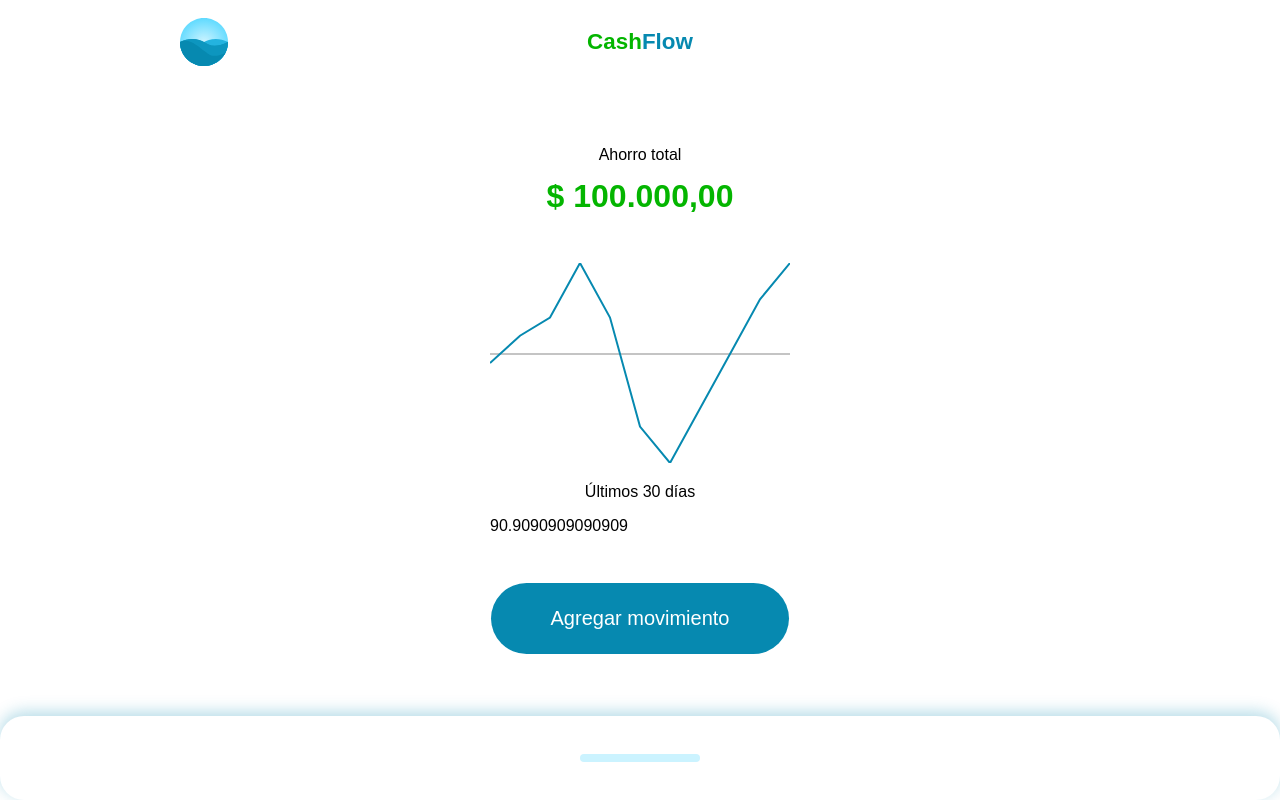
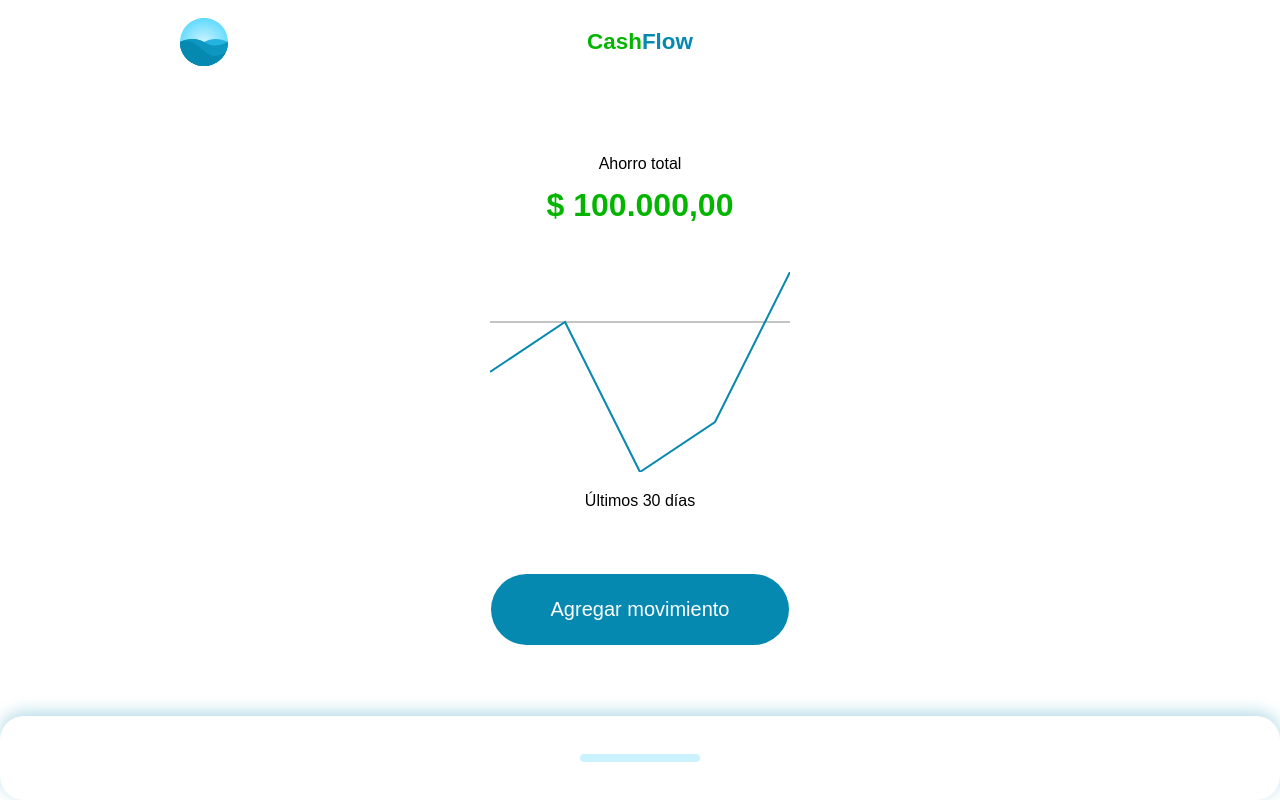
Before and after one commit to JairoDuenas/cash-flow-Vue, a Vue app: page / in a window 1280 px wide. Built offline with nearby package versions, Linux system fonts and the light colour scheme.

Commit message:
Modelo de datos

```diff
--- a/src/components/Home.vue
+++ b/src/components/Home.vue
@@ -46,58 +46,97 @@
     return {
       label: null,
       amount: null,
-      amounts: [100, 200, 500, 200, -400, -600, -300, 0, 300, 500],
       movements: [
         {
           id: 0,
           title: "Movimiento 1",
           description: "Lorem ipsum dolor sit amet",
-          amount: 1000,
+          amount: 100,
+          time: new Date("02-07-2022"),
         },
         {
           id: 1,
           title: "Movimiento 2",
           description: "Lorem ipsum dolor sit amet",
-          amount: -1000,
+          amount: 200,
+          time: new Date("02-07-2022"),
         },
         {
           id: 2,
           title: "Movimiento 3",
           description: "Lorem ipsum dolor sit amet",
-          amount: 1000,
+          amount: 500,
+          time: new Date("03-07-2022"),
         },
         {
           id: 3,
           title: "Movimiento 4",
           description: "Lorem ipsum dolor sit amet",
-          amount: 1000,
+          amount: 200,
+          time: new Date("03-07-2022"),
         },
         {
           id: 4,
           title: "Movimiento 5",
           description: "Lorem ipsum dolor sit amet",
-          amount: -1000,
+          amount: -400,
+          time: new Date("05-07-2022"),
+        },
+        {
+          id: 5,
+          title: "Movimiento 6",
+          description: "Lorem ipsum dolor sit amet",
+          amount: -600,
+          time: new Date("05-07-2022"),
         },
         {
           id: 6,
           title: "Movimiento 7",
           description: "Lorem ipsum dolor sit amet",
-          amount: 1000,
+          amount: -300,
+          time: new Date("10-07-2022"),
         },
         {
           id: 7,
           title: "Movimiento 8",
           description: "Lorem ipsum dolor sit amet",
-          amount: 1000,
+          amount: 100,
+          time: new Date("10-07-2022"),
         },
         {
           id: 8,
           title: "Movimiento 9",
           description: "Lorem ipsum dolor sit amet",
-          amount: -1000,
+          amount: 300,
+          time: new Date("11-07-2022"),
+        },
+        {
+          id: 9,
+          title: "Movimiento 10",
+          description: "Lorem ipsum dolor sit amet",
+          amount: 500,
+          time: new Date("11-07-2022"),
         },
       ],
     };
   },
+  computed: {
+    amounts() {
+      const lastDays = this.movements
+        .filter((m) => {
+          const today = new Date();
+          const oldDate = today.setDate(today.getDate() - 30);
+          return m.time > oldDate;
+        })
+        .map((m) => m.amount);
+
+      return lastDays.map((m, i) => {
+        const lastMovements = lastDays.slice(0, i);
+        return lastMovements.reduce((suma, movement) => {
+          return suma + movement;
+        }, 0);
+      });
+    },
+  },
 };
 </script>
--- a/src/components/Resume/Graphic.vue
+++ b/src/components/Resume/Graphic.vue
@@ -31,7 +31,6 @@
       />
     </svg>
     <p>Últimos 30 días</p>
-    <div>{{ zero }}</div>
   </div>
 </template>
 
```
